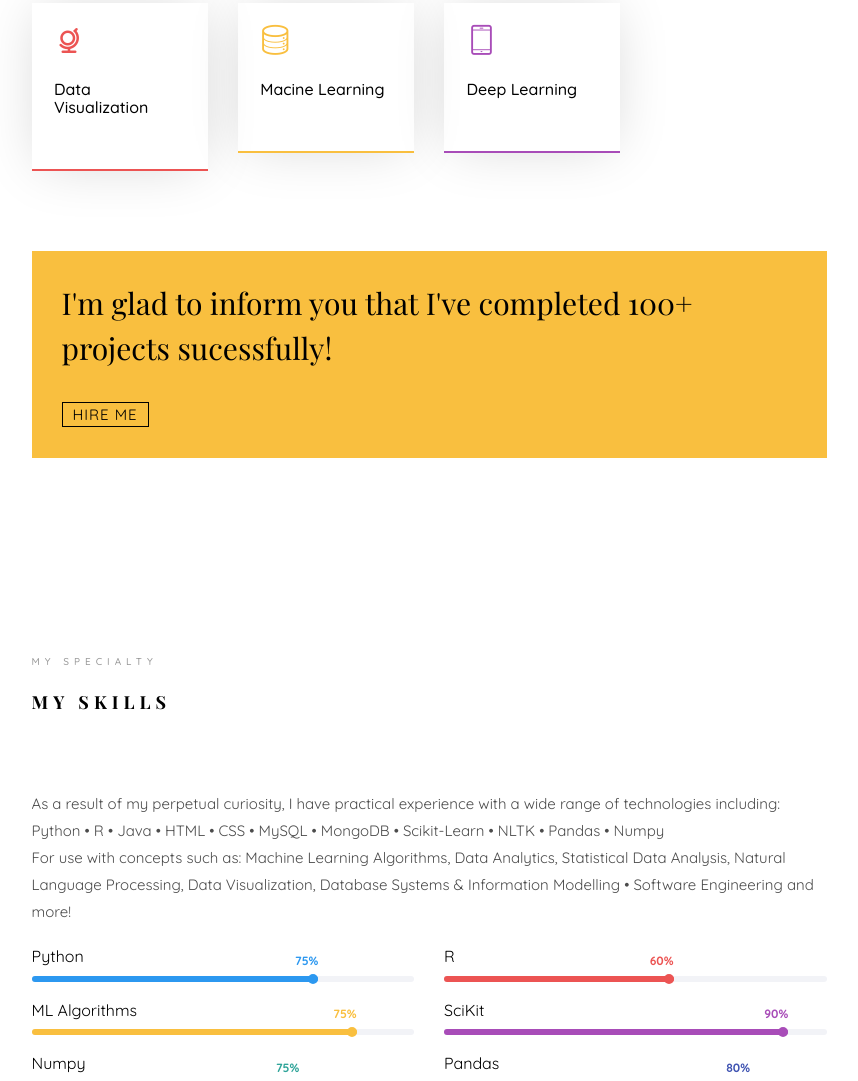
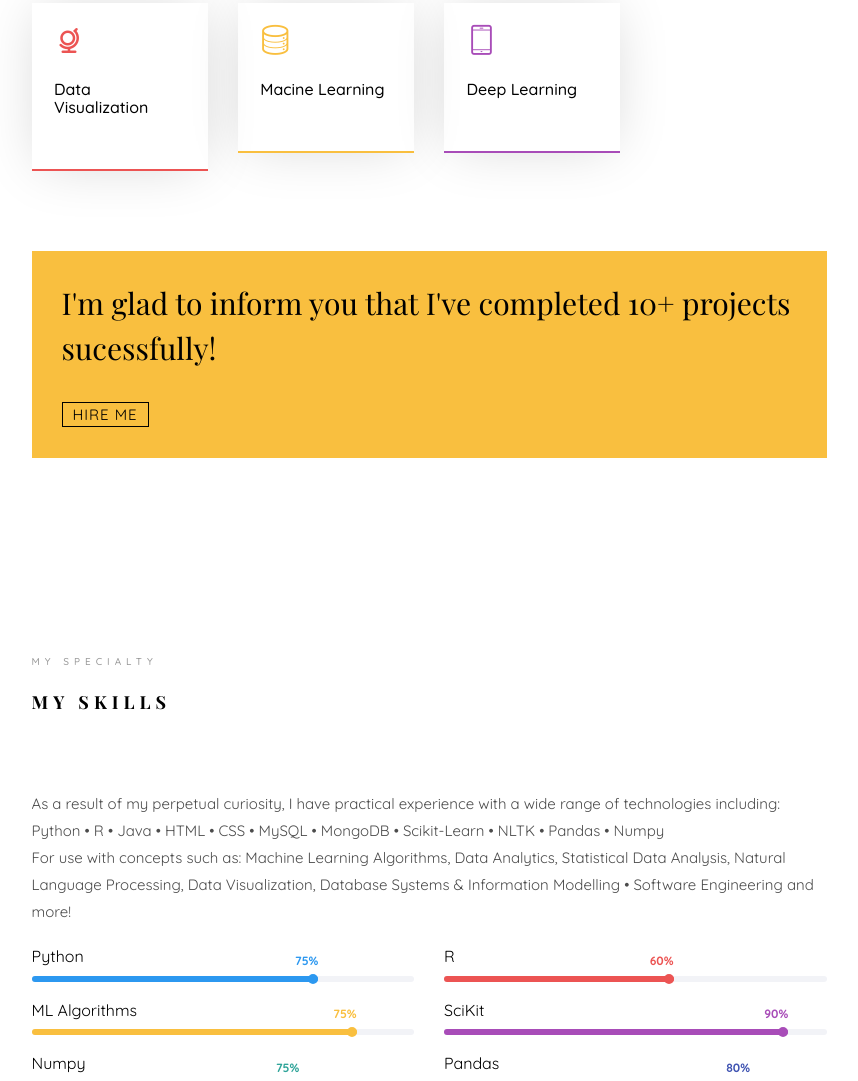
Before and after one commit to acchaka/Portfolio, a plain HTML site: page index.html in a window 1280 px wide. Shown: the part 1290-2371 px from the top of the page, without its empty margins (361-1219 px from the left). Drawn offline with nearby package versions, Linux system fonts and the light colour scheme; files whose address does not match are found by name; a web font is replaced by a local one.

Commit message:
Update index.html

```diff
--- a/index.html
+++ b/index.html
@@ -152,7 +152,7 @@
                             <div class="row">
                                 <div class="col-md-12 animate-box" data-animate-effect="fadeInLeft">
                                     <div class="hire">
-                                        <h2>I'm glad to inform you that I've completed 100+ projects sucessfully!</h2>
+                                        <h2>I'm glad to inform you that I've completed 10+ projects sucessfully!</h2>
                                         <a href="#" class="btn-hire">Hire me</a>
                                     </div>
                                 </div>
```
